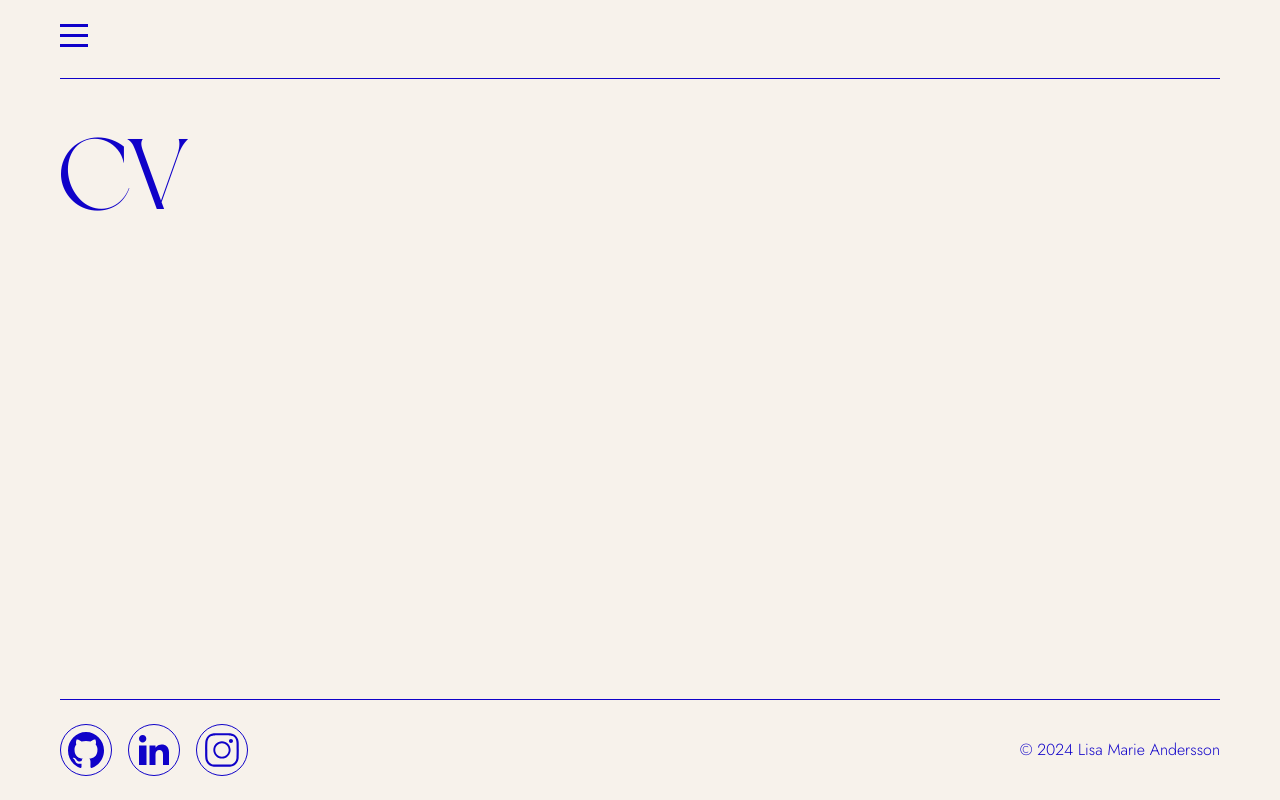
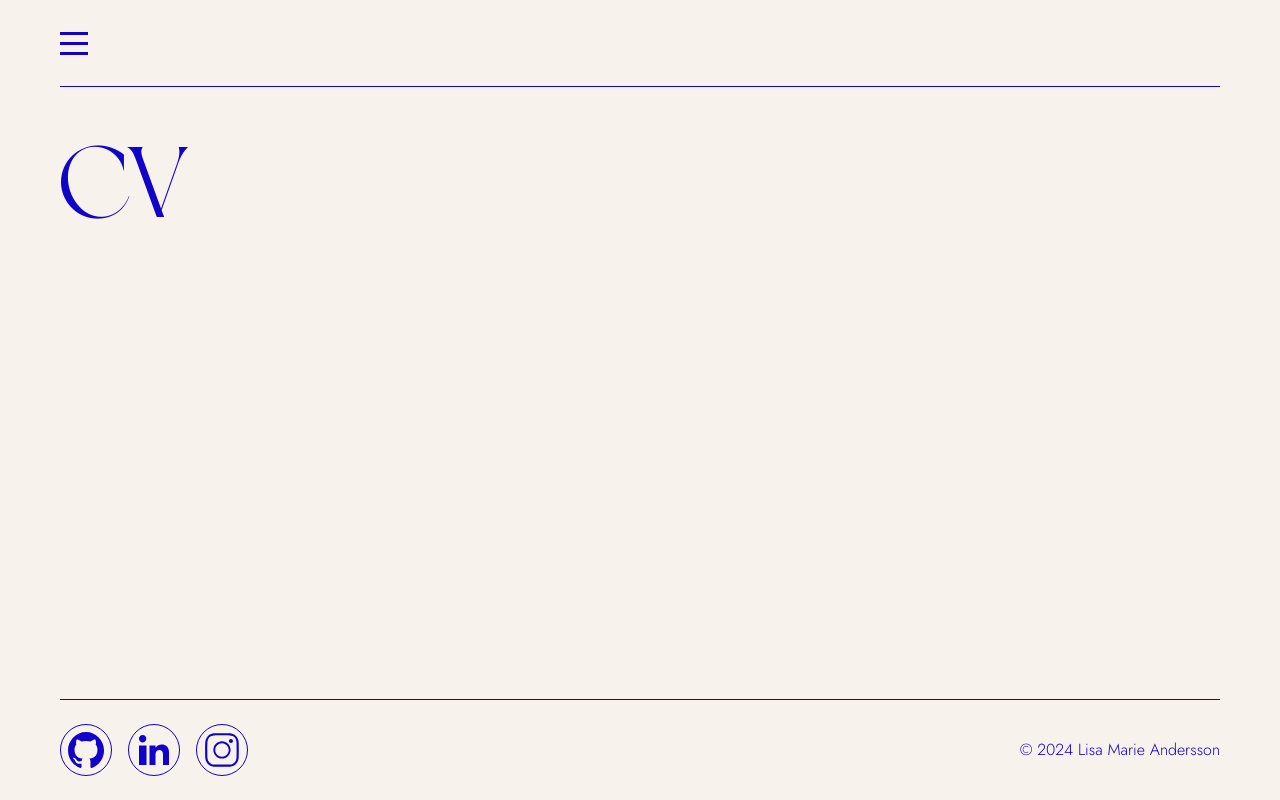
Before and after one commit to lisamarieandersson/showcase-pro, a React (Vite) app: page /cv in a window 1280 px wide. Built offline with nearby package versions, Linux system fonts and the light colour scheme.

Commit message:
edit margin block start

```diff
--- a/src/components/header/Header.scss
+++ b/src/components/header/Header.scss
@@ -2,5 +2,5 @@
 
 .header {
   @include grid-child(1, 12);
-  margin-block-start: $spacing-xs;
+  margin-block-start: $spacing-sm;
 }
```
